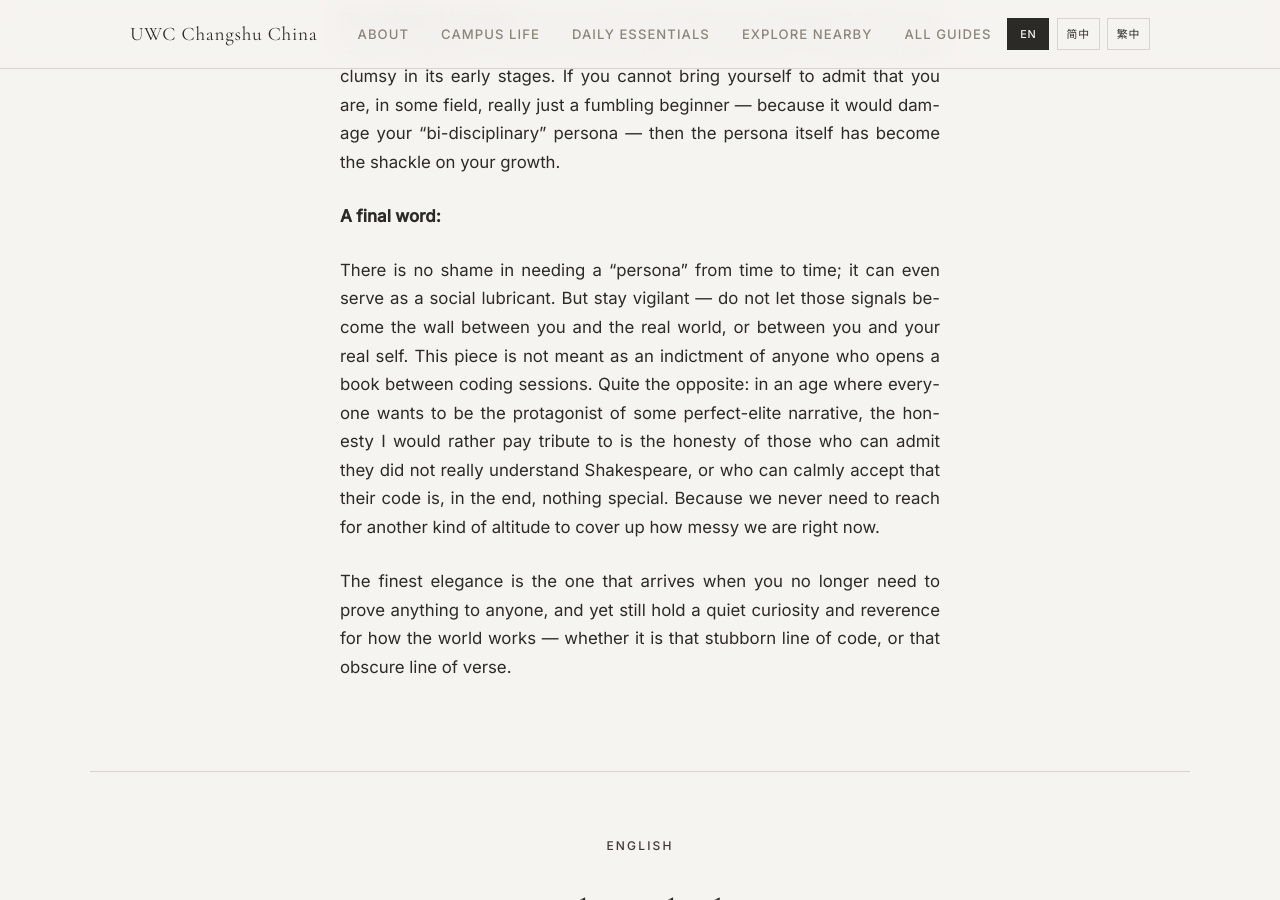
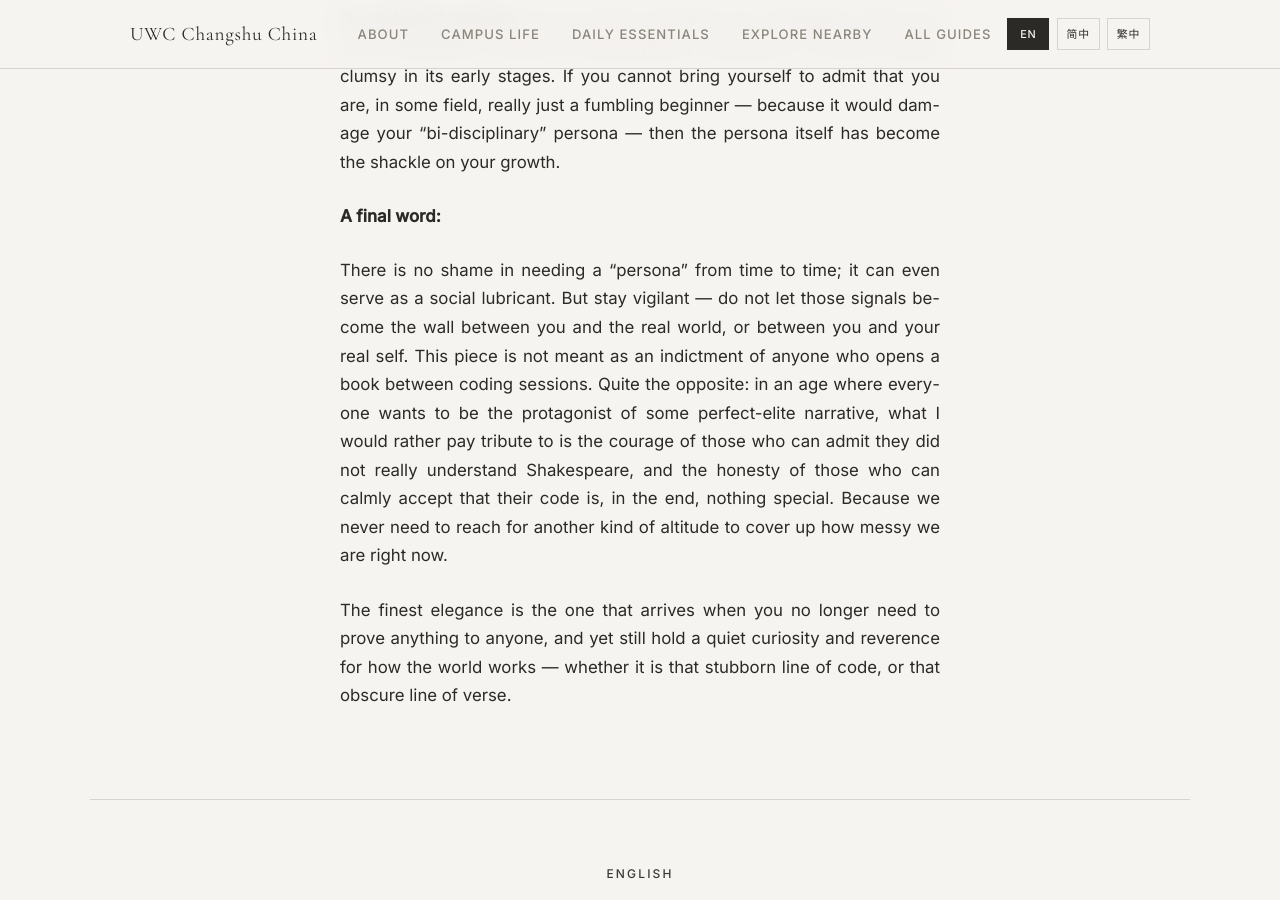
Before and after one commit to United-World-College/UWC-Survival-Guide, a Jekyll site: the page built from website/_guides/default/aesthetic-illusion.md, in a window 1280 px wide and 900 px high, scrolled down 3542 px. Built offline with Jekyll 4.4.1, drawn with Linux system fonts in a browser that asks for light colours.

Commit message:
style: add courage wording to aesthetic illusion appendix closing

```diff
--- a/website/_guides/default/aesthetic-illusion.md
+++ b/website/_guides/default/aesthetic-illusion.md
@@ -51,6 +51,6 @@ Do you allow yourself to be "inelegant" when you cross disciplines? Genuine inte
 
 **A final word:**
 
-There is no shame in needing a "persona" from time to time; it can even serve as a social lubricant. But stay vigilant — do not let those signals become the wall between you and the real world, or between you and your real self. This piece is not meant as an indictment of anyone who opens a book between coding sessions. Quite the opposite: in an age where everyone wants to be the protagonist of some perfect-elite narrative, the honesty I would rather pay tribute to is the honesty of those who can admit they did not really understand Shakespeare, or who can calmly accept that their code is, in the end, nothing special. Because we never need to reach for another kind of altitude to cover up how messy we are right now.
+There is no shame in needing a "persona" from time to time; it can even serve as a social lubricant. But stay vigilant — do not let those signals become the wall between you and the real world, or between you and your real self. This piece is not meant as an indictment of anyone who opens a book between coding sessions. Quite the opposite: in an age where everyone wants to be the protagonist of some perfect-elite narrative, what I would rather pay tribute to is the courage of those who can admit they did not really understand Shakespeare, and the honesty of those who can calmly accept that their code is, in the end, nothing special. Because we never need to reach for another kind of altitude to cover up how messy we are right now.
 
 The finest elegance is the one that arrives when you no longer need to prove anything to anyone, and yet still hold a quiet curiosity and reverence for how the world works — whether it is that stubborn line of code, or that obscure line of verse.
```
Also changed, not shown: website/_guides/chinese/aesthetic-illusion-CN.md (+1 -1 lines), website/_guides/chinese/aesthetic-illusion-TW.md (+1 -1 lines).
